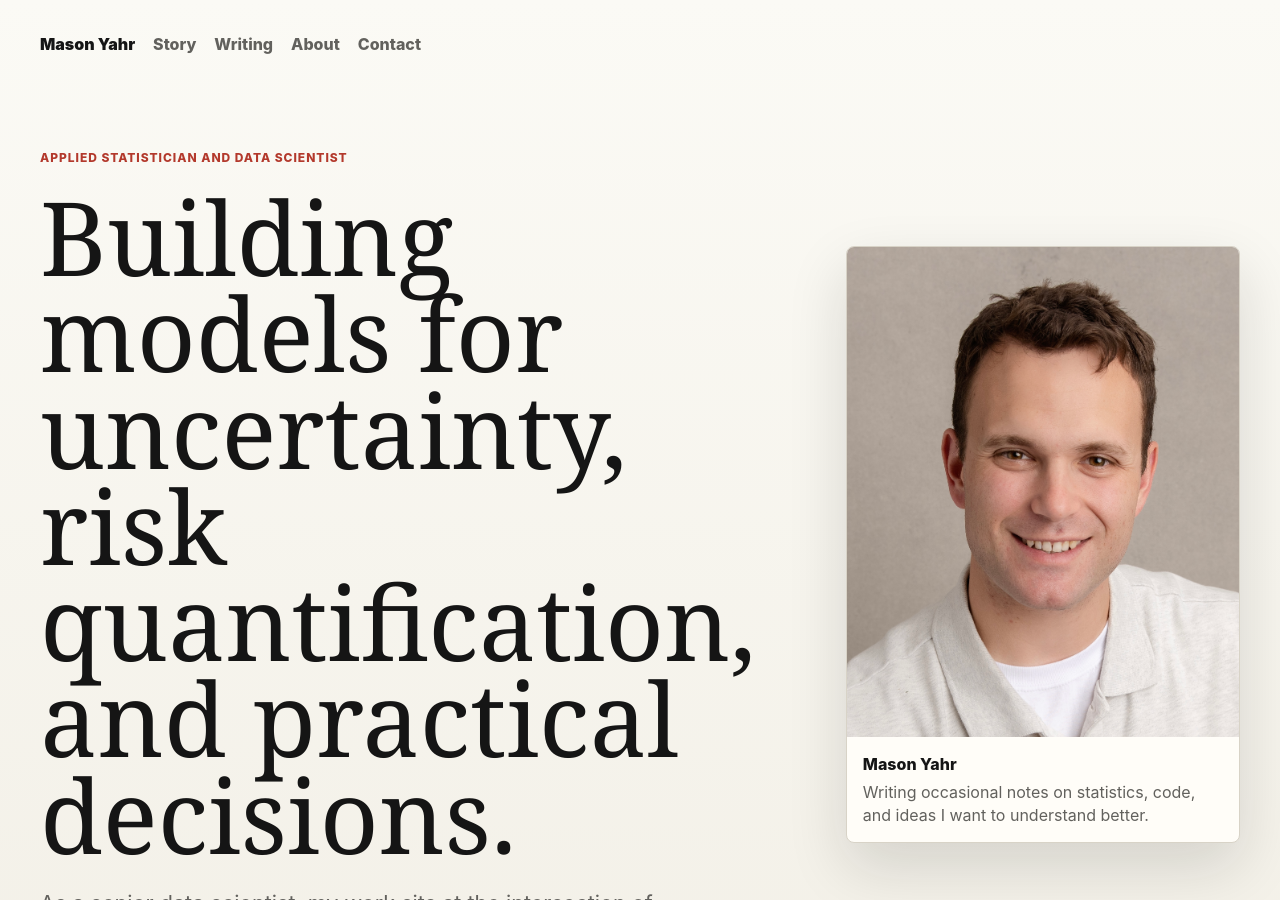
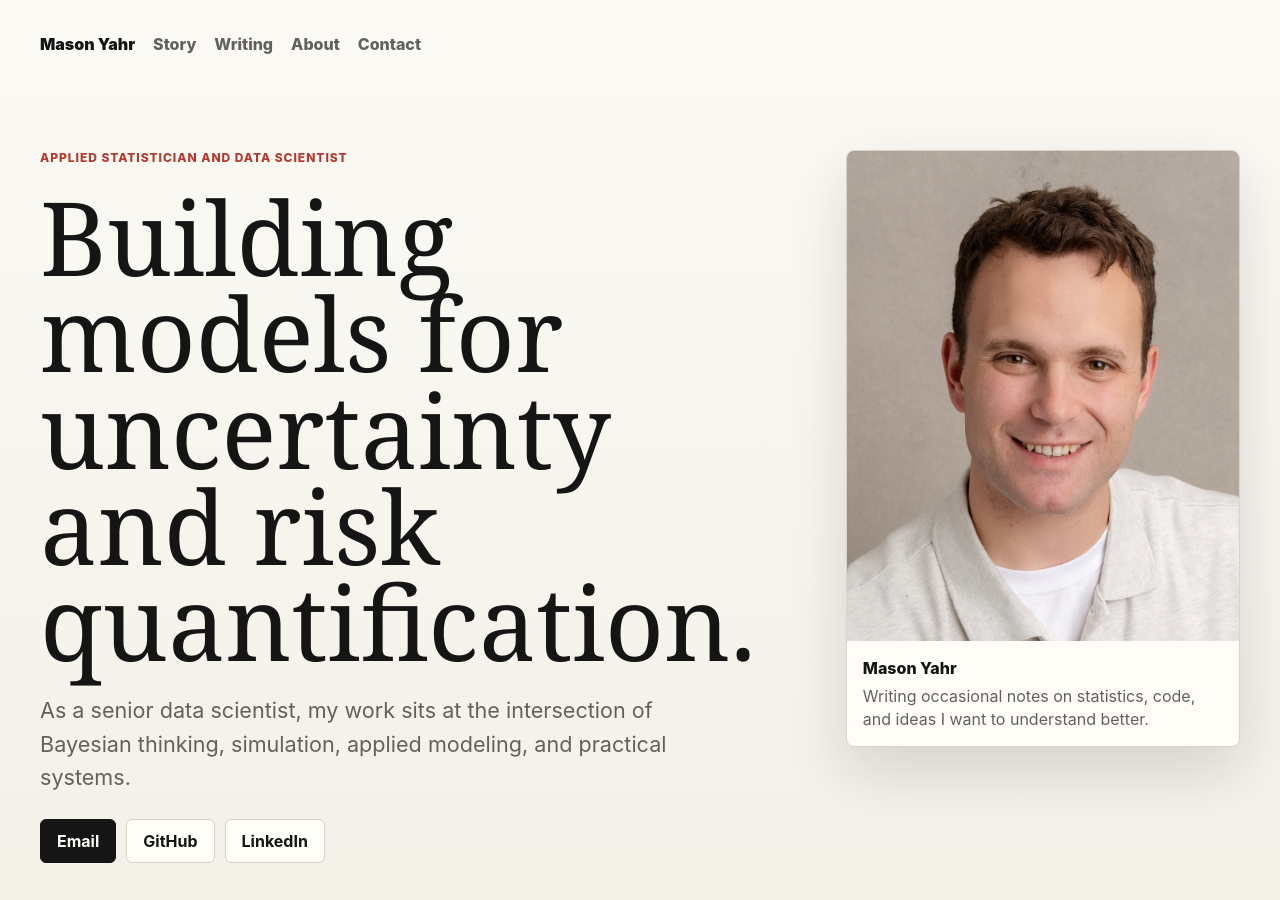
Before and after one commit to yahrMason/yahrMason.github.io, a Jekyll site: the page built from _pages/home.html, in a window 1280 px wide and 900 px high. Built offline with Jekyll 4.4.1, drawn with Linux system fonts in a browser that asks for light colours.

Commit message:
Update homepage title copy

```diff
--- a/_pages/home.html
+++ b/_pages/home.html
@@ -28,7 +28,7 @@ analytics: true
           </nav>
 
           <p class="eyebrow">Applied statistician and data scientist</p>
-          <h1 id="intro-title">Building models for uncertainty, risk quantification, and practical decisions.</h1>
+          <h1 id="intro-title">Building models for uncertainty and risk quantification.</h1>
           <p class="lead">
             As a senior data scientist, my work sits at the intersection
             of Bayesian thinking, simulation, applied modeling, and practical systems.
```
